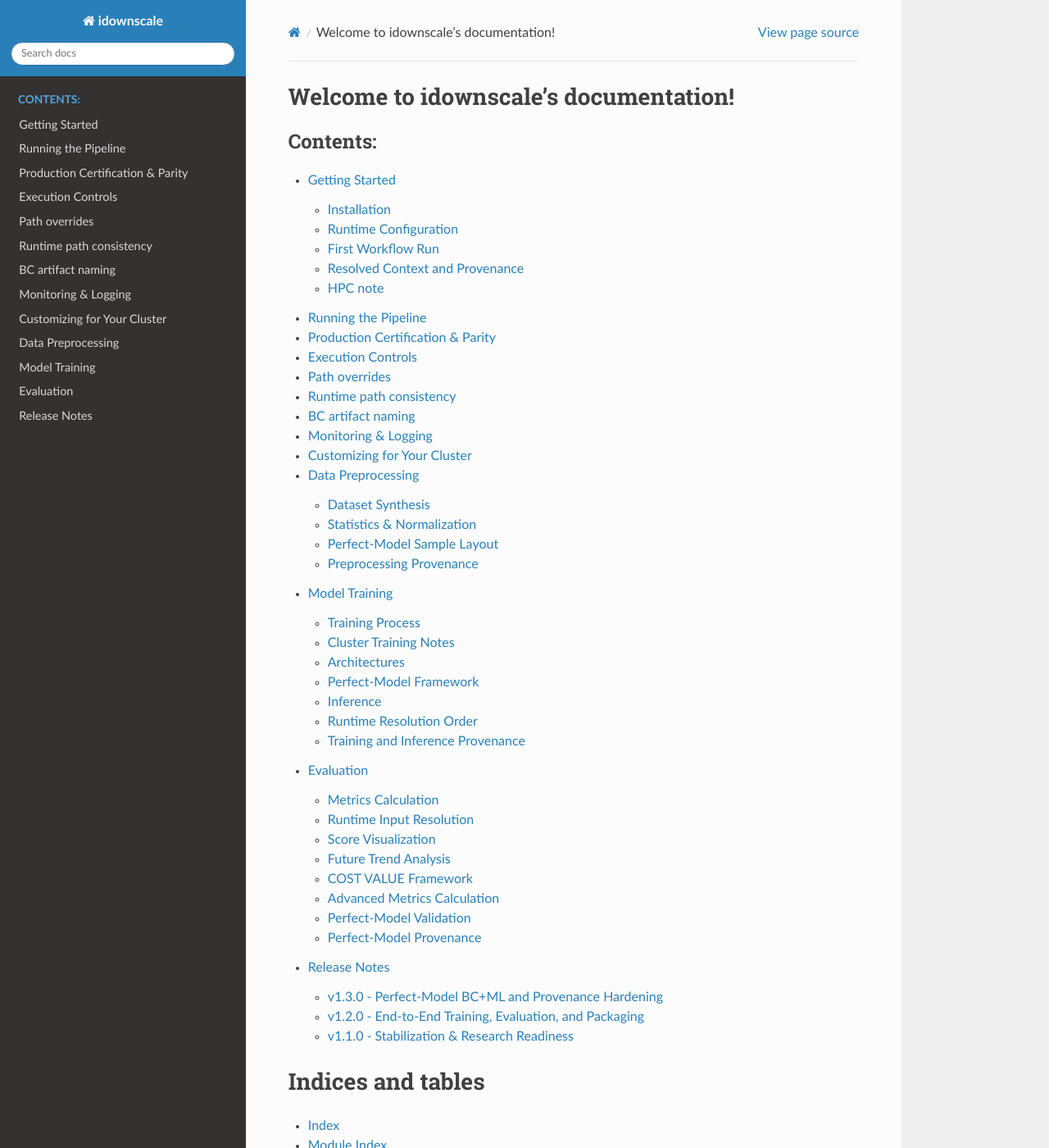
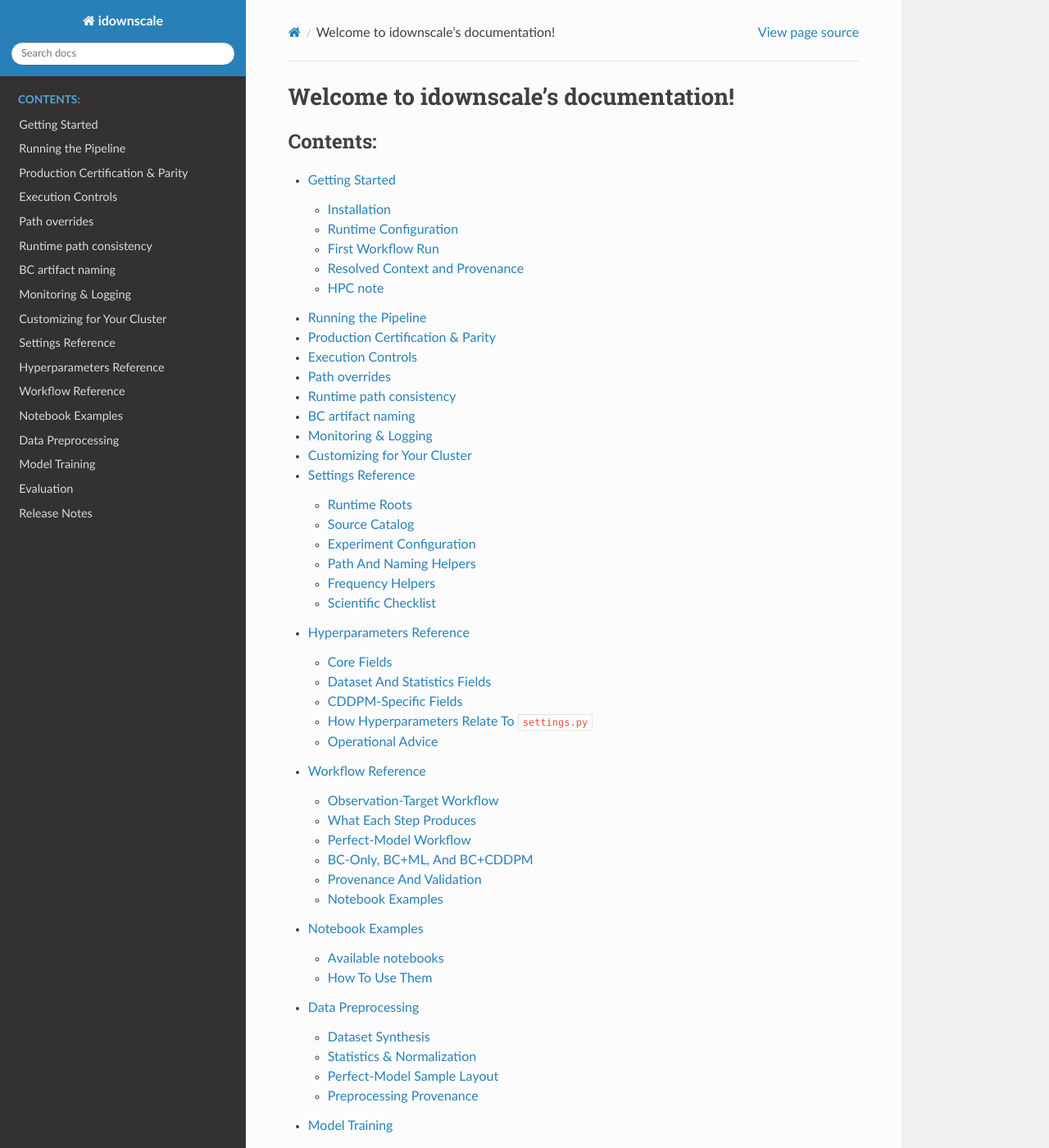
Before and after one commit to cerfacs-globc/idownscale, a Sphinx documentation site: the page built from docs/index.rst, in a window 1280 px wide and 1400 px high. Shown: the whole window at 82% size. Built offline with Sphinx 7.4.7 and the Read the Docs theme 3.1.0, drawn with Linux system fonts in a browser that asks for light colours; some of the changed lines change nothing that is shown.

Commit message:
Expand workflow documentation and example notebooks

```diff
--- /dev/null
+++ b/docs/hyperparameters_reference.rst
@@ -0,0 +1,80 @@
+Hyperparameters Reference
+=========================
+
+Training entrypoints use ``iriscc/hparams.py`` and the
+``IRISCCHyperParameters`` class to turn experiment configuration plus CLI
+choices into a concrete training run configuration.
+
+Core Fields
+-----------
+
+The most important hyperparameters are:
+
+* ``exp`` / ``exp_name``: experiment key from ``CONFIG``
+* ``run_name``: training run identifier used under ``runs/<exp>/<run_name>``
+* ``model``: model family such as ``unet`` or ``cddpm``
+* ``learning_rate``
+* ``batch_size``
+* ``max_epoch``
+* ``loss``
+* ``dropout``
+* ``seed``
+
+Dataset And Statistics Fields
+-----------------------------
+
+These fields are especially important for scientific reproducibility:
+
+* ``sample_dir``: packaged dataset used for training
+* ``statistics_dir``: directory containing the normalization statistics used by
+  the transforms
+* ``channels`` and ``in_channels``: predictor-channel contract
+* ``img_size``: target grid shape
+* ``mask`` and ``fill_value``: masking behavior
+* ``output_norm`` and ``output_range``: output normalization behavior
+
+During training, ``train.py`` copies the source ``statistics.json`` into a run-
+local normalization directory and then updates ``statistics_dir`` to point to
+that run-owned copy. That is why inference can keep using the training
+statistics even when it evaluates on a different packaged sample tree such as a
+BC evaluation dataset.
+
+CDDPM-Specific Fields
+---------------------
+
+The diffusion workflow adds:
+
+* ``n_steps``
+* ``min_beta``
+* ``max_beta``
+* ``scheduler_step_size``
+* ``scheduler_gamma``
+
+These are stored in the checkpoint hyperparameters and are therefore available
+to downstream inference and provenance logic.
+
+How Hyperparameters Relate To ``settings.py``
+---------------------------------------------
+
+``settings.py`` decides experiment-wide scientific defaults such as target
+dataset, grid, cadence, and date windows. ``IRISCCHyperParameters`` then turns
+that experiment definition into a trainable model configuration.
+
+In practice:
+
+* ``CONFIG[exp]`` selects the dataset geometry and channels
+* ``IRISCCHyperParameters`` selects how the model is trained on that dataset
+* the saved checkpoint carries the model-side contract into inference
+
+Operational Advice
+------------------
+
+When auditing a run, inspect these files together:
+
+* the relevant ``CONFIG`` entry in ``settings.py``
+* the run ``hparams.yaml``
+* the run-local ``statistics.json``
+* the provenance JSON written by training and prediction
+
+If any of those disagree on sample roots, statistics roots, or channel counts,
+the run should be treated as suspicious until resolved.
--- a/docs/index.rst
+++ b/docs/index.rst
@@ -7,6 +7,10 @@
 
    getting_started
    management
+   settings_reference
+   hyperparameters_reference
+   workflow_reference
+   notebooks
    preprocessing
    training
    evaluation
--- /dev/null
+++ b/docs/notebooks.rst
@@ -0,0 +1,28 @@
+Notebook Examples
+=================
+
+These notebooks are lightweight operator guides rather than executed benchmark
+artifacts. They show the command structure, validation points, and provenance
+checks for the most common workflow variants.
+
+Available notebooks
+-------------------
+
+* :download:`BC+ML tas downscaling with E-OBS and GCM <notebooks/tas_bc_ml_eobs_gcm.ipynb>`
+* :download:`BC+ML tas downscaling with CERRA and GCM <notebooks/tas_bc_ml_cerra_gcm.ipynb>`
+* :download:`BC-only tas workflow with E-OBS and GCM <notebooks/tas_bc_only_eobs_gcm.ipynb>`
+* :download:`BC+ML tas downscaling with E-OBS and RCM <notebooks/tas_bc_ml_eobs_rcm.ipynb>`
+* :download:`Perfect-model BC+CDDPM with RCM input <notebooks/perfect_model_bc_cddpm_rcm.ipynb>`
+
+How To Use Them
+---------------
+
+Each notebook follows the same structure:
+
+* resolve runtime roots and experiment choice
+* show the main workflow commands
+* list the expected outputs at each stage
+* highlight the provenance files and validation checks to inspect
+
+They are meant to be adapted to your runtime paths and Slurm wrappers rather
+than executed unmodified on every machine.
--- /dev/null
+++ b/docs/settings_reference.rst
@@ -0,0 +1,121 @@
+Settings Reference
+==================
+
+``iriscc/settings.py`` is the central registry for runtime paths, source
+catalog metadata, experiment definitions, time windows, and output naming.
+Most workflow surprises come from misunderstanding one of those layers, so it
+is worth reading the file as a contract rather than as a bag of constants.
+
+Runtime Roots
+-------------
+
+The first responsibility of ``settings.py`` is to resolve the main filesystem
+roots:
+
+* ``RAW_DIR``: where upstream raw datasets live
+* ``OUTPUT_DIR``: where generated datasets, runs, predictions, metrics, and
+  graphs are written
+* ``RUNTIME_ROOT``: parent directory used when explicit overrides are not set
+
+These roots can be overridden with environment variables such as
+``IDOWNSCALE_RAW_DIR`` and ``IDOWNSCALE_OUTPUT_DIR``. The workflow scripts do
+not need to be edited when moving between machines if these variables are set
+correctly.
+
+Source Catalog
+--------------
+
+``SOURCE_CATALOG`` describes each supported upstream source. The most important
+fields are:
+
+* ``kind``: observation, reanalysis, or model
+* ``root``: resolved raw-data directory
+* ``geometry``: which grid family the source uses
+* ``data_type``: loader family used by ``Data``
+* ``historical_pattern`` / ``scenario_pattern`` or yearly/glob patterns:
+  filename discovery rules
+* ``native_frequency`` and ``default_frequency``: native cadence and default
+  workflow cadence
+* ``daily_aggregation`` or ``aggregation``: how a finer native cadence is
+  aggregated when the workflow runs at a coarser cadence
+* ``bias_corrected_root``: where corrected NetCDF outputs are stored for model
+  sources
+
+The CERRA integration follows this mechanism: native data are 3-hourly, while
+the current training workflow defaults to daily means through the source
+metadata rather than through a hard-coded special case.
+
+Experiment Configuration
+------------------------
+
+``CONFIG`` entries define one scientific experiment. Each entry typically
+combines:
+
+* target description: ``target``, ``target_source``, ``target_vars``
+* input description: ``channels``, ``input_vars``, model source aliases
+* geometry: ``shape``, ``domain``, optional target/grid interpolation settings
+* workflow dates and scenario: historical windows, future start, ``ssp``
+* cadence: optional ``training_frequency`` and ``prediction_frequency``
+* phase-specific behavior: BC method, target preparation, sample packaging
+
+For current observation-target workflows:
+
+* ``exp5`` uses E-OBS as the target observational dataset
+* ``expc`` uses CERRA as the target observational dataset
+* ``perfect_model_rcm`` uses the perfect-model framework with dedicated
+  evaluation datasets
+
+Path And Naming Helpers
+-----------------------
+
+The helper functions near the bottom of ``settings.py`` are just as important
+as the raw configuration dictionaries. In practice they define the stable file
+contracts used across preprocessing, training, inference, and evaluation.
+
+The most-used helpers are:
+
+* ``get_bc_bundle_path``: experiment-specific BC dataset bundles
+* ``get_bias_corrected_netcdf_path``: corrected NetCDF file naming
+* ``get_bias_corrected_sample_dir``: packaged BC sample directories
+* ``get_dataset_variant_dir``: packaged raw/variant sample directories
+* ``get_evaluation_sample_dir``: evaluation sample-tree routing
+* ``get_prediction_output_path``: prediction NetCDF naming
+* ``get_value_metrics_output_path``: VALUE metrics output naming
+
+If a workflow stage needs a runtime path, prefer using one of these helpers
+instead of rebuilding the path locally.
+
+Frequency Helpers
+-----------------
+
+The cadence helpers are now explicit:
+
+* ``get_source_native_frequency``
+* ``get_source_default_frequency``
+* ``get_source_aggregation_method``
+* ``get_experiment_training_frequency``
+* ``get_experiment_prediction_frequency``
+* ``build_time_range``
+* ``format_sample_time_token``
+
+This separation matters when the observational target is sub-daily, such as
+CERRA, but the packaged training workflow remains daily.
+
+Scientific Checklist
+--------------------
+
+Before launching a new experiment, verify these settings-level questions:
+
+* Which target observational dataset is selected?
+* Which model source is used for the coarse predictor?
+* What are the historical and future windows?
+* What cadence is native, what cadence is used for training, and what cadence
+  is used for prediction?
+* Where will corrected NetCDFs, packaged samples, predictions, and metrics be
+  written?
+* Does the experiment point to experiment-specific BC artifacts rather than a
+  shared location?
+
+If these answers are not clear from the resolved context printed by the
+workflow scripts, stop and fix the configuration before launching production
+jobs.
--- /dev/null
+++ b/docs/workflow_reference.rst
@@ -0,0 +1,107 @@
+Workflow Reference
+==================
+
+This page maps the main scripts to the scientific workflow stages. It is meant
+to answer the practical question: which script owns which step, and what data
+should go in and out?
+
+Observation-Target Workflow
+---------------------------
+
+The current master-script entrypoint for the observation-target workflow is
+``bin/production/run_exp5_workflow.py``. Despite the historical filename, it
+is the orchestration script used for the actively maintained observation-target
+workflows such as ``exp5`` and ``expc``.
+
+The typical step order is:
+
+1. ``prepare_exp5_france_targets.py``
+2. ``build_dataset.py``
+3. ``compute_statistics.py``
+4. ``build_dataset_bc.py``
+5. bias correction application script
+6. ``build_dataset_pp.py`` for evaluation packaging
+7. ``train.py``
+8. ``predict_loop.py``
+9. metrics and plotting scripts
+
+What Each Step Produces
+-----------------------
+
+* target preparation:
+  target-grid reference files and supporting static fields such as orography
+* phase 1 dataset build:
+  packaged ``sample_*.npz`` training dataset
+* statistics:
+  dataset ``statistics.json`` plus diagnostic histograms
+* BC dataset build:
+  experiment-specific BC bundles for train/test/future windows
+* BC application:
+  corrected NetCDF files and packaged BC evaluation samples
+* PP/raw dataset packaging:
+  packaged evaluation samples at the selected prediction cadence
+* training:
+  run directory, checkpoints, copied normalization statistics, training
+  provenance
+* prediction:
+  prediction NetCDF and prediction provenance
+* metrics:
+  daily/monthly/VALUE metrics tables and plots
+
+Perfect-Model Workflow
+----------------------
+
+The perfect-model workflow uses a different data contract. The target is not an
+observational analysis but a higher-resolution model field, and the evaluation
+sample tree is intentionally separated from the training sample tree.
+
+For these runs, pay special attention to:
+
+* ``perfect_model_input_*`` settings
+* ``perfect_model_target_*`` settings
+* the configured ``evaluation_dataset``
+* the prediction/evaluation sample-tree routing
+
+BC-Only, BC+ML, And BC+CDDPM
+----------------------------
+
+The same orchestration concepts support three practical modes:
+
+* BC only:
+  stop after corrected NetCDF generation and evaluate those outputs directly
+* BC+ML:
+  package corrected evaluation samples, train a deterministic model such as a
+  U-Net, then predict and evaluate
+* BC+CDDPM:
+  same BC packaging logic, but train and infer with the diffusion model
+
+The important scientific point is that the BC stage is part of the coarse-model
+conditioning pipeline, not an afterthought bolted onto only one model family.
+
+Provenance And Validation
+-------------------------
+
+The active scripts now print a resolved runtime context and write PROV JSON
+files that include:
+
+* key parameters and resolved settings
+* important input and output locations
+* path inventories for critical files and directories
+* timestamps and script names
+
+For long workflows, validation should happen stage by stage:
+
+* confirm expected outputs exist
+* confirm date windows and file names match the intended experiment
+* confirm prediction/evaluation sample directories match the intended variant
+* confirm normalization statistics come from the intended training run
+
+Notebook Examples
+-----------------
+
+See :doc:`notebooks` for practical command notebooks covering:
+
+* BC+ML with E-OBS and GCM input
+* BC+ML with CERRA and GCM input
+* BC-only operation
+* BC+CDDPM for perfect-model RCM work
```
Also changed, not shown: docs/notebooks/perfect_model_bc_cddpm_rcm.ipynb (added), docs/notebooks/tas_bc_ml_cerra_gcm.ipynb (added), docs/notebooks/tas_bc_ml_eobs_gcm.ipynb (added), docs/notebooks/tas_bc_ml_eobs_rcm.ipynb (added), docs/notebooks/tas_bc_only_eobs_gcm.ipynb (added).
